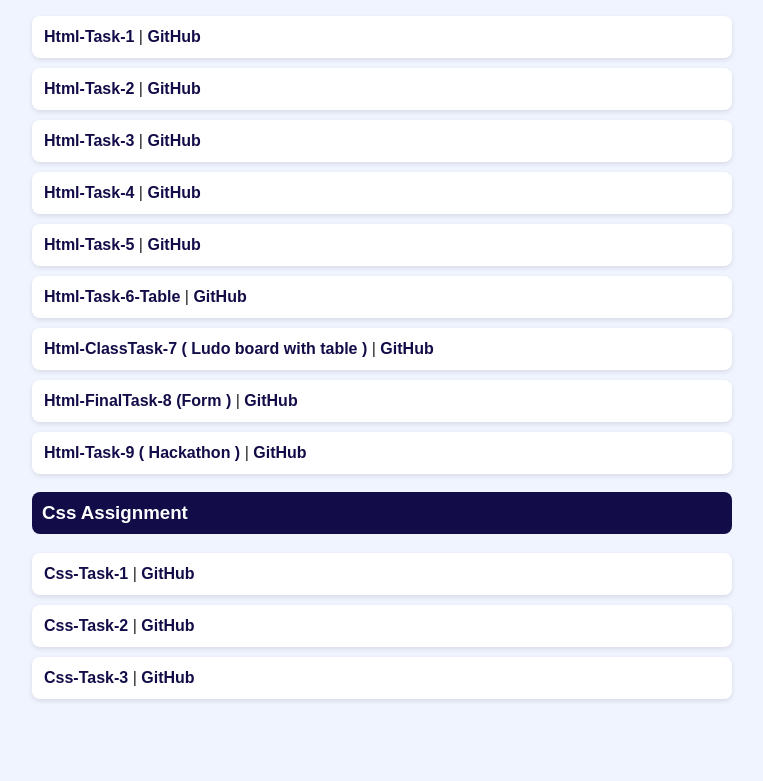
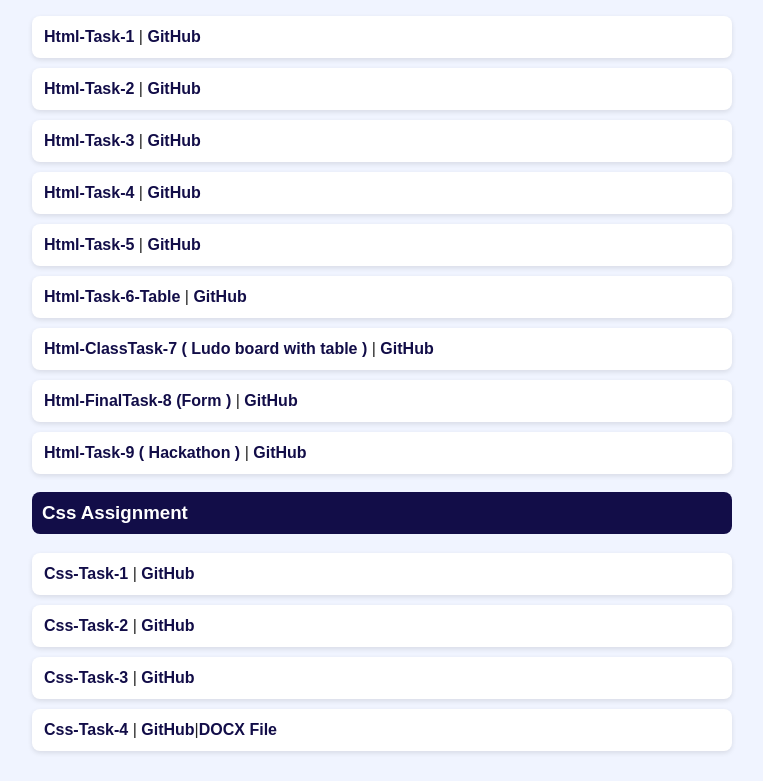
Before and after one commit to abdullahxkhan-1968/All-Assignments, a plain HTML site: page AllAssignment/index.html in a window 1280 px wide. Shown: the part 145-926 px from the top of the page, without its empty margins (258-1021 px from the left). Before the commit the page ends 874 px from the top, so only its background shows below. Drawn offline with Linux system fonts and the light colour scheme.

Commit message:
Add Css-Task-4 link and DOCX file reference
Added a new task link for Css-Task-4 and included a DOCX file reference.

```diff
--- a/AllAssignment/index.html
+++ b/AllAssignment/index.html
@@ -65,5 +65,7 @@
     <div class="task"><a href="./CSS/Assignment 1/index.html">Css-Task-1</a> <span>|</span> <a href="https://github.com/abdullahxkhan-1968/All-Assignments/blob/main/AllAssignment/CSS/Assignment%201/index.html">GitHub</a></div>
     <div class="task"><a href="./CSS/Assignment 2/index.html">Css-Task-2</a> <span>|</span> <a href="https://github.com/abdullahxkhan-1968/All-Assignments/blob/main/AllAssignment/CSS/Assignment%202/index.html">GitHub</a></div>
     <div class="task"><a href="./CSS/Assignment 3/index.html">Css-Task-3</a> <span>|</span> <a href="https://github.com/abdullahxkhan-1968/All-Assignments/blob/main/AllAssignment/CSS/Assignment%203/index.html">GitHub</a></div>
+    <div class="task"><a href="./CSS/Assignment 4/index.html">Css-Task-4</a> <span>|</span> <a href="https://github.com/abdullahxkhan-1968/All-Assignments/blob/main/AllAssignment/CSS/Assignment%204/index.html">GitHub</a><span>|</span><a href="./CSS/Assignment 4/description.docx">DOCX File</a></div>
+
 </body>
 </html>
```
